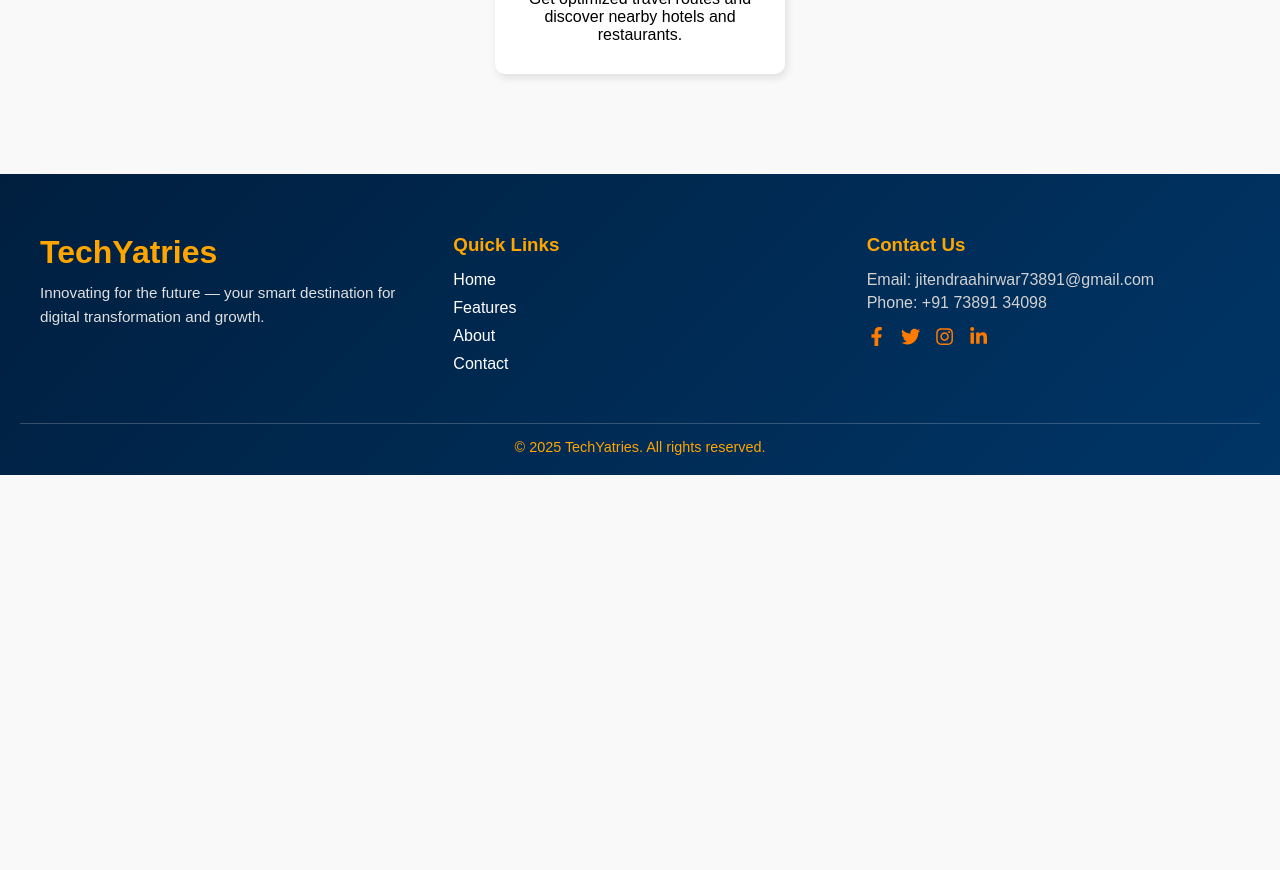
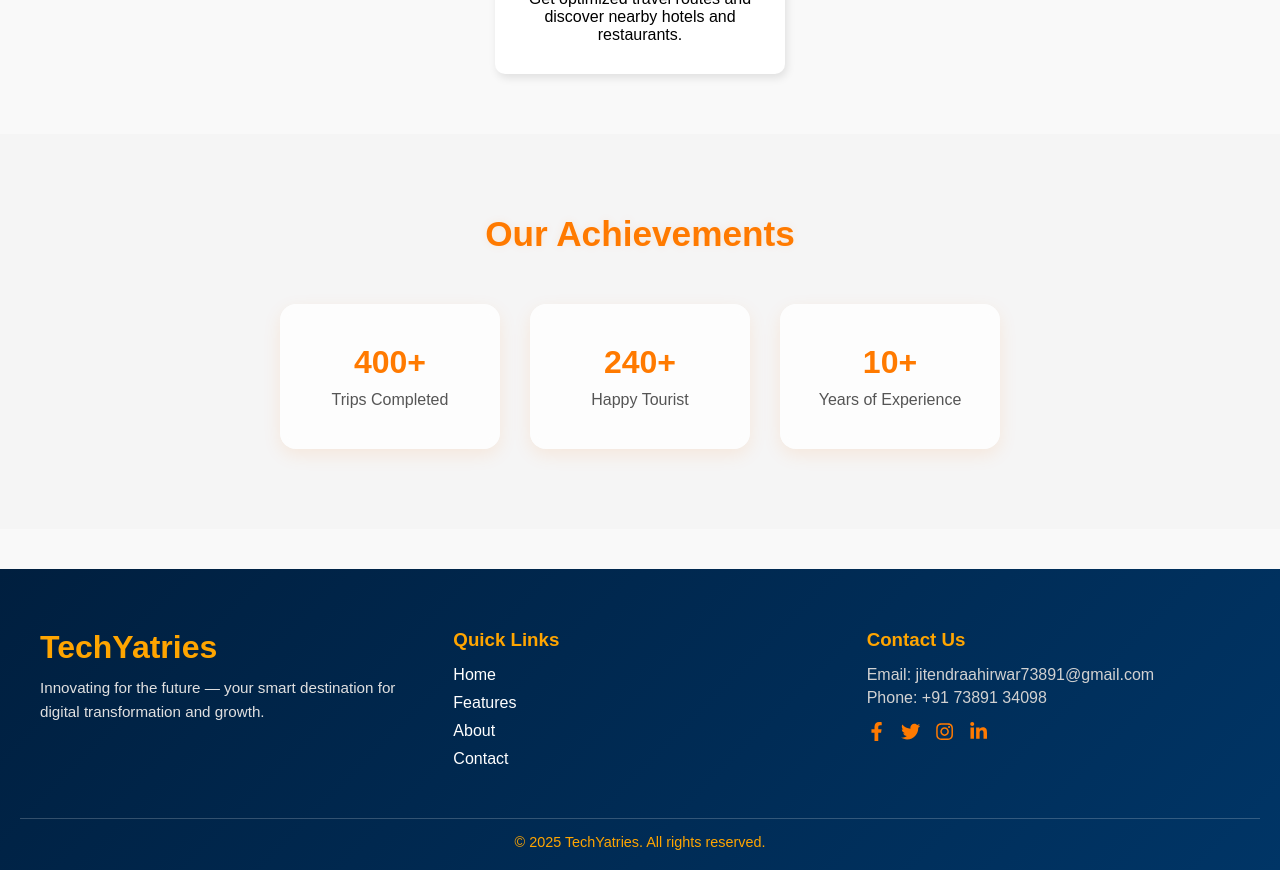
Before and after one commit to JayRathore10/TechYatries, a React (Vite) app: page / in a window 1280 px wide. Shown: the part 2180-3050 px from the top of the page. Before the commit the page ends 2655 px from the top, so only its background shows below. Built offline with nearby package versions, Linux system fonts and the light colour scheme; no server answers; a web font is replaced by a local one.

Commit message:
Add Achievement section with animation

```diff
--- a/src/App.jsx
+++ b/src/App.jsx
@@ -4,6 +4,7 @@ import { Header } from './components/Header';
 import { Cards } from './components/Cards';
 import { CardsHeading } from './components/CardsHeading';
 import Footer from './components/Footer';
+import StatsSection from './components/StatsSection';
 import techYatriesFavicon from '../src/assets/images/logo.png';
 import './App.css';
 
@@ -19,6 +20,7 @@ function App() {
       <CardsHeading />
       <Cards/>
       <FeaturesSection />
+      <StatsSection />
       <Footer />
     </>
   )
--- /dev/null
+++ b/src/components/StatsSection.css
@@ -0,0 +1,53 @@
+.stats {
+  /* background: linear-gradient(135deg, #fff9f4, #fff); */
+  background: whitesmoke;
+  padding: 80px 8%;
+  text-align: center;
+}
+
+.stats h2 {
+  font-size: 2.2rem;
+  /* color: #333; */
+  color: #ff7a00;
+  font-weight: 700;
+  margin-bottom: 50px;
+  text-shadow: 0 0 8px rgba(255, 122, 0, 0.1);
+}
+
+.stats-grid {
+  display: flex;
+  justify-content: center;
+  align-items: stretch;
+  flex-wrap: wrap;
+  gap: 30px;
+}
+
+.stat-card {
+  background: rgba(255, 255, 255, 0.8);
+  /* border: 1px solid rgba(255, 122, 0, 0.2); */
+  border-radius: 16px;
+  padding: 40px 25px;
+  width: 220px;
+  box-shadow: 0 6px 18px rgba(255, 122, 0, 0.1);
+  transition: all 0.4s ease;
+  backdrop-filter: blur(6px);
+}
+
+.stat-card:hover {
+  transform: translateY(-8px) scale(1.03);
+  box-shadow: 0 10px 25px rgba(255, 122, 0, 0.45);
+  background: linear-gradient(135deg, #fff6ef, #ffffff);
+}
+
+.stat-card h3 {
+  font-size: 2rem;
+  color: #ff7a00;
+  margin-bottom: 10px;
+  font-weight: 800;
+}
+
+.stat-card p {
+  font-size: 1rem;
+  color: #555;
+  font-weight: 500;
+}
--- /dev/null
+++ b/src/components/StatsSection.jsx
@@ -0,0 +1,77 @@
+import { useState, useEffect, useRef } from 'react';
+import React from "react";
+import "./StatsSection.css";
+
+function StatsSection() {
+  const [count, setCount] = useState({
+    project: 0,
+    clients: 0,
+    experience: 0,
+  });
+
+  const sectionRef = useRef(null);
+  const [hasAnimated, setHasAnimated] = useState(false);
+
+  useEffect(() => {
+    const handleScroll = () => {
+      if (!sectionRef.current || hasAnimated) return;
+
+      const top = sectionRef.current.getBoundingClientRect().top;
+      const windowHeight = window.innerHeight;
+
+      if (top < windowHeight * 0.9) { // section is mostly visible
+        setHasAnimated(true);
+
+        const targets = { project: 500, clients: 300, experience: 10 };
+        const speed = 40;
+
+        const interval = setInterval(() => {
+          setCount((prev) => {
+            const updated = { ...prev };
+            let done = true;
+
+            Object.keys(targets).forEach((key) => {
+              if (prev[key] < targets[key]) {
+                updated[key] = Math.min(
+                  prev[key] + Math.ceil(targets[key] / 100),
+                  targets[key]
+                );
+                done = false;
+              }
+            });
+
+            if (done) clearInterval(interval);
+            return updated;
+          });
+        }, speed);
+      }
+    };
+
+    window.addEventListener("scroll", handleScroll);
+    handleScroll(); // also check immediately in case section is already visible
+
+    return () => window.removeEventListener("scroll", handleScroll);
+  }, [hasAnimated]);
+
+  return (
+    <section className="stats" ref={sectionRef}>
+      <h2>Our Achievements</h2>
+      <div className="stats-grid">
+        <div className="stat-card">
+          <h3>{count.project}+</h3>
+          <p>Trips Completed</p>
+        </div>
+        <div className="stat-card">
+          <h3>{count.clients}+</h3>
+          <p>Happy Tourist</p>
+        </div>
+        <div className="stat-card">
+          <h3>{count.experience}+</h3>
+          <p>Years of Experience</p>
+        </div>
+      </div>
+    </section>
+  );
+}
+
+export default StatsSection;
```
